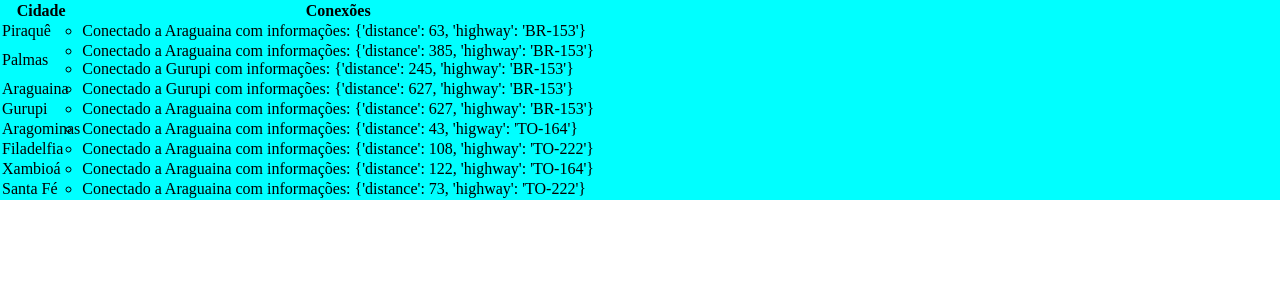
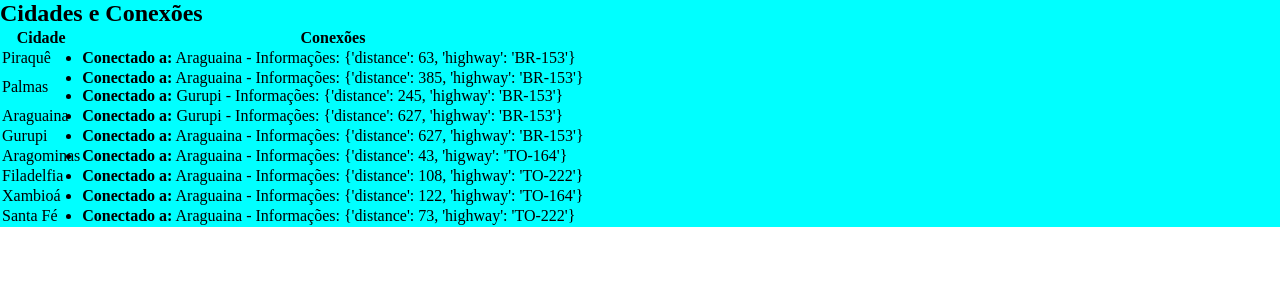
Before and after one commit to imrooteodoro/MapaGrafos, a Flask app: page / in a window 1280 px wide. Shown: the top 300 px of the page. Run offline with Flask 3, Linux system fonts and the light colour scheme.

Commit message:
Update index.html

```diff
--- a/src/templates/index.html
+++ b/src/templates/index.html
@@ -1,31 +1,36 @@
 <!DOCTYPE html>
-<html>
+<html lang="pt-BR">
 <head>
+    <meta charset="UTF-8">
+    <meta name="viewport" content="width=device-width, initial-scale=1.0">
     <title>Mapa do Tocantins</title>
     <link rel="stylesheet" href="public/styles/main.css">
-
 </head>
 <body>
-    <div class="map">
-        <ul>
-            <table>
+    <section class="map">
+        <h2>Cidades e Conexões</h2>
+        <table>
+            <thead>
                 <tr>
-                    <th>Cidade</th>
-                    <th>Conexões</th>
+                    <th scope="col">Cidade</th>
+                    <th scope="col">Conexões</th>
                 </tr>
+            </thead>
+            <tbody>
                 {% for city, edges in graph.items() %}
                 <tr>
                     <td>{{ city }}</td>
                     <td>
                         <ul>
                         {% for edge in edges %}
-                            <li>Conectado a {{ edge[0] }} com informações: {{ edge[1] }}</li>
+                            <li><strong>Conectado a:</strong> {{ edge[0] }} - Informações: {{ edge[1] }}</li>
                         {% endfor %}
                         </ul>
                     </td>
                 </tr>
                 {% endfor %}
-            </table>
-    </div>
+            </tbody>
+        </table>
+    </section>
 </body>
 </html>
```
